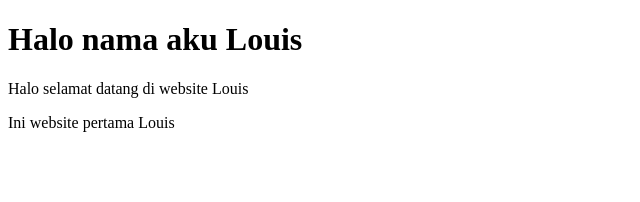
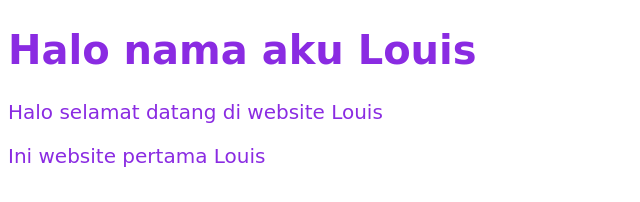
Before and after one commit to LouisJeff123/Myfirstweb, a plain HTML site: page index.html in a window 1280 px wide. Shown: the whole page, without its empty margins (0-640 px from the left). Drawn offline with Linux system fonts and the light colour scheme.

Commit message:
Update index.html

```diff
--- a/index.html
+++ b/index.html
@@ -1,10 +1,14 @@
 <!DOCTYPE html>
 <html lang="en":>
+    <style>
+        body { font-family: cursive;
+    font-size: 20px;
+    color: blueviolet;}
+    </style>
 <head>
 <meta charset="UTF-8">
 <meta name="viewport" content="width=device-wid- th, initial scale=1.0">
 <title> Document</title>
-<link rel="stylesheet" href="style.css">
 </head>
 <body>
 <header class="letter">
```
